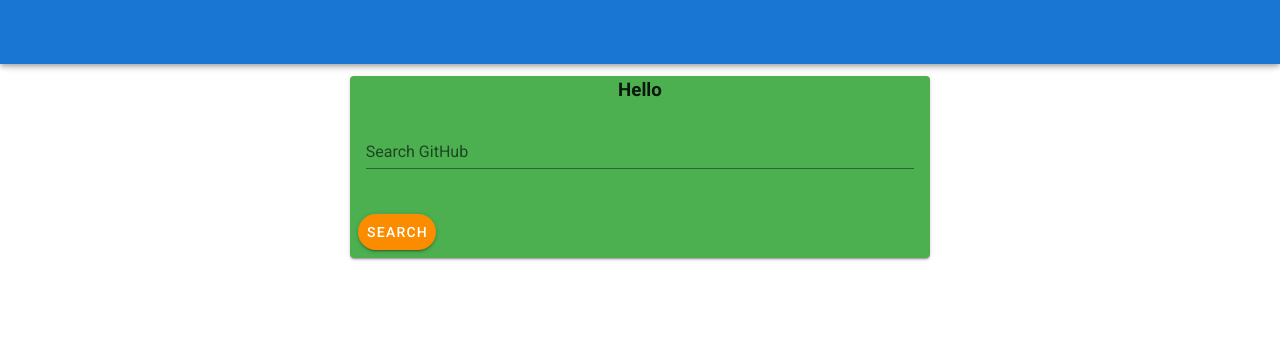
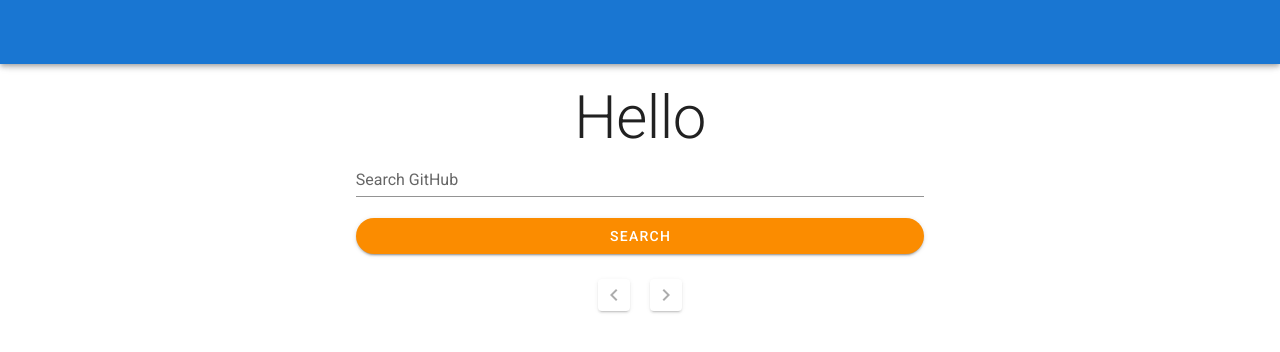
Before and after one commit to emmajphillips/github-repo-search, a Vue app: page / in a window 1280 px wide. Shown: the top 352 px of the page. Built offline with nearby package versions, Linux system fonts and the light colour scheme.

Commit message:
connected query to results display

```diff
--- a/src/components/HelloWorld.vue
+++ b/src/components/HelloWorld.vue
@@ -1,26 +1,53 @@
 <template>
+  <v-container>
     <v-container>
       <v-layout>
         <v-flex xs12 sm8 offset-sm2 lg6 offset-lg3>
-        <v-card color="green">
-          <h3 class="text-center">Hello</h3>
-          <v-card-text>
+          <h1 class="display-3 text-center">Hello</h1>
           <v-form v-model="valid" v-on:submit.prevent="fetchResults">
-              <v-text-field
-                v-model="query"
-                label="Search GitHub"
-                color="black"
-              />
+            <v-text-field v-model="query" label="Search GitHub" color="black" />
           </v-form>
-          </v-card-text>
-          <v-card-actions>
-            <v-btn right color="warning" rounded v-on:click="fetchResults"
+          <v-btn block color="warning" rounded v-on:click="fetchResults"
             >Search</v-btn
           >
-          </v-card-actions>
+        </v-flex>
+      </v-layout>
+    </v-container>
+    <v-container grid-list-md>
+      <v-layout row wrap justify-center>
+        <v-flex
+          v-for="repository in repositories"
+          :key="`${repository.id}`"
+          xs12
+          sm8
+          lg6
+        >
+          <v-card>
+            <v-container fluid>
+              <v-layout row>
+                <v-flex xs 5>
+                  <v-avatar tile>
+                    <img
+                      :src="`${repository.owner.avatar_url}`"
+                      :alt="`${repository.name}`"
+                    />
+                  </v-avatar>
+                </v-flex>
+                <v-flex xs 7>
+                  <v-card-text>
+                    <a :href="`${repository.html_url}`" target="_blank">
+                      <h3>{{ repository.name }}</h3>
+                    </a>
+                    <p>{{ repository.created_at }}</p>
+                  </v-card-text>
+                </v-flex>
+              </v-layout>
+            </v-container>
           </v-card>
         </v-flex>
+        <v-pagination v-model="page"></v-pagination>
       </v-layout>
+    </v-container>
   </v-container>
 </template>
 
@@ -34,18 +61,20 @@ export default Vue.extend({
   data: () => ({
     valid: false,
     query: "",
+    page: 1,
     repositories: []
   }),
   methods: {
     async fetchResults() {
       try {
+        if (!this.query) return;
         const response = await axios.get(
-          "https://api.github.com/users/airbnb/repos?type=owner&per_page=25&page=1",
+          `https://api.github.com/users/${this.query}/repos?type=owner&per_page=25&page=${this.page}`,
           { headers: { Accept: "application/vnd.github.v3+json" } }
         );
-        console.log(response.data);
+        this.repositories = response.data;
       } catch (err) {
-        console.log("error", err);
+        console.log("Error:", err);
       }
     }
   }
```
Lines whose indentation alone changed are shown as unchanged.
